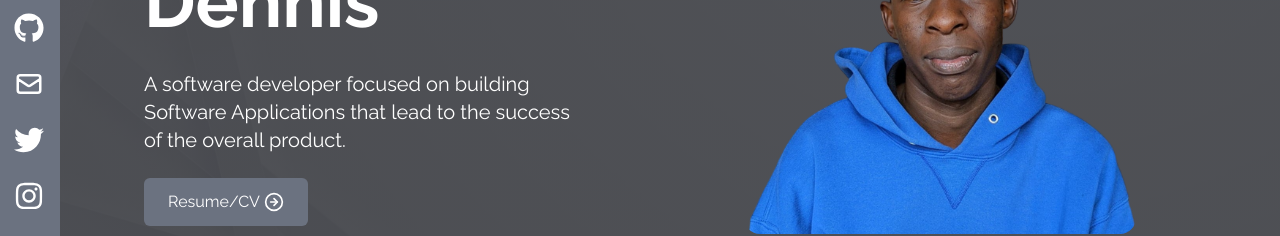
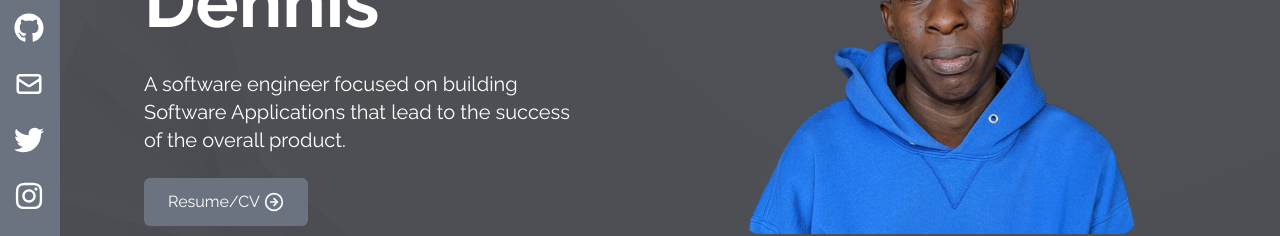
Before and after one commit to dentonya/dentonya_portofolio, a React (Create React App) app in the folder portofolio/: page / in a window 1280 px wide. Shown: the part 336-572 px from the top of the page. Built offline with nearby package versions, Linux system fonts and the light colour scheme.

Commit message:
minor updates

```diff
--- a/portofolio/src/components/Home.jsx
+++ b/portofolio/src/components/Home.jsx
@@ -24,7 +24,7 @@ export const Home = () => {
 
           <p className=" text-xl text-white max-w-md  md:text-left">
 
-            A software developer focused on building Software Applications that lead to the success of the
+            A software engineer focused on building Software Applications that lead to the success of the
             overall product.
           </p>
           <div className="mt-4">
--- a/portofolio/src/components/SocialLinks.jsx
+++ b/portofolio/src/components/SocialLinks.jsx
@@ -13,7 +13,7 @@ export const SocialLinks = () => {
           LinkedIn <FaLinkedin size={30} />{" "}
         </>
       ),
-      href: "https://www.linkedin.com/in/dennis-atonya-0992151a3",
+      href: "https://www.linkedin.com/in/dennis-atonya",
       style: "rounded-tr-md",
     },
     {
```
Also changed, not shown: 1 other file (tests, documents, lock files or other folders).
